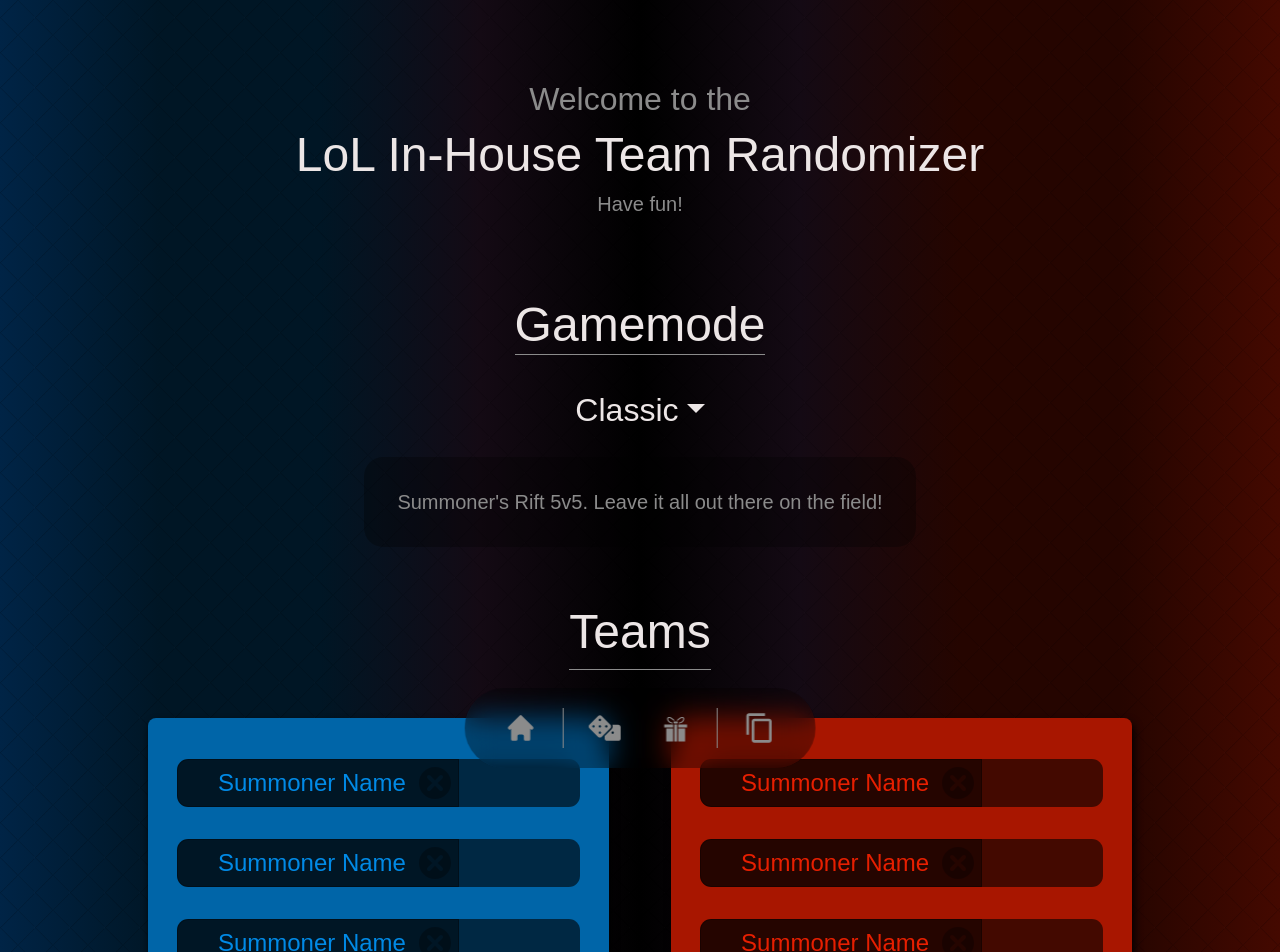
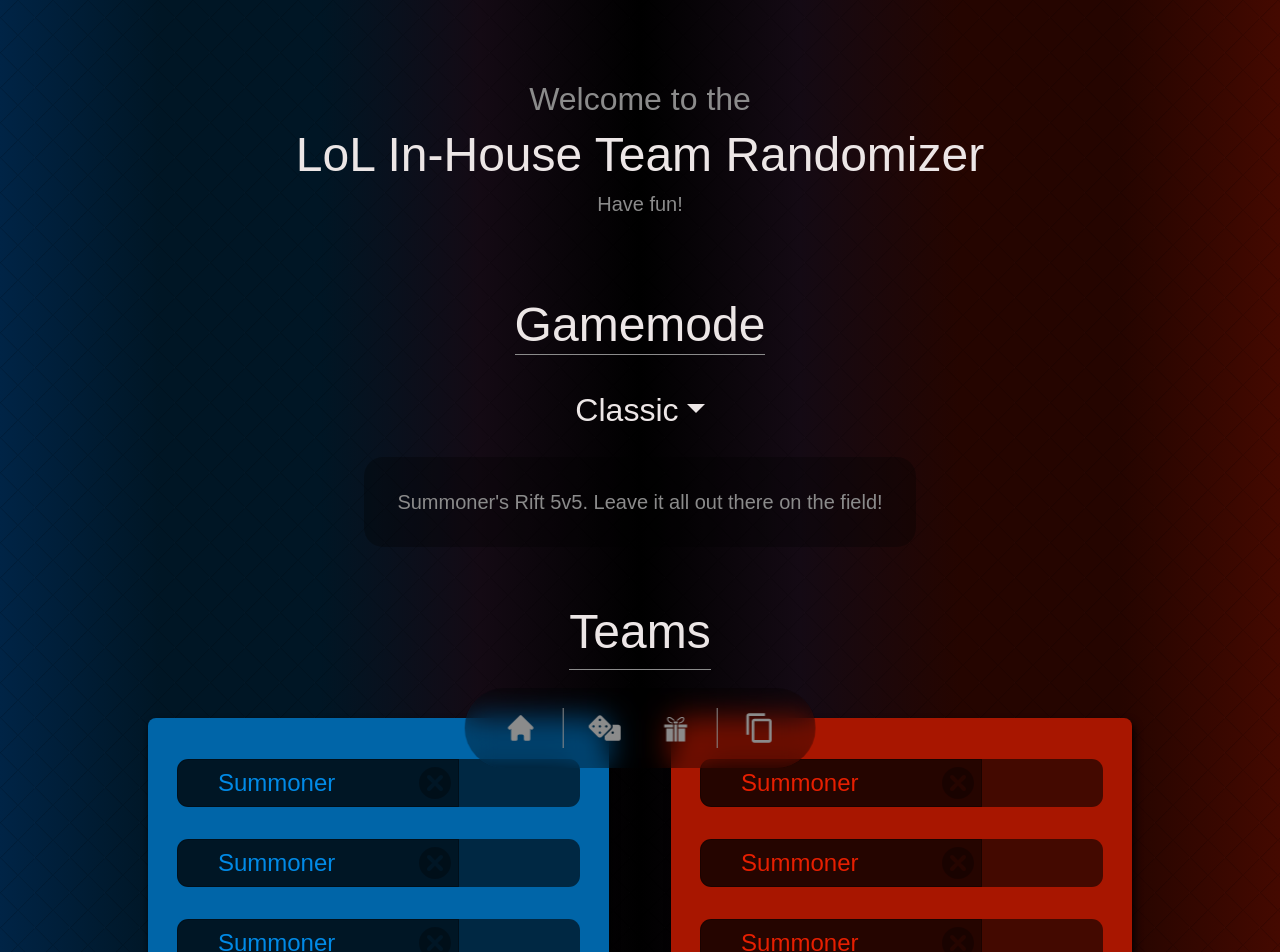
Before and after one commit to AaronTran206/LoLTeamRandomizer, a React app: page / in a window 1280 px wide. Shown: the top 952 px of the page. Built offline with nearby package versions, Linux system fonts and the light colour scheme; a web font is replaced by a local one.

Commit message:
input placeholder changed

```diff
--- a/src/player/Player.tsx
+++ b/src/player/Player.tsx
@@ -113,7 +113,7 @@
               dispatch(setPlayerTextSlice({ id: id, text: e.target.value }))
             }
             value={text}
-            placeholder={"Summoner Name"}
+            placeholder={"Summoner"}
           ></input>
         </div>
 
```
